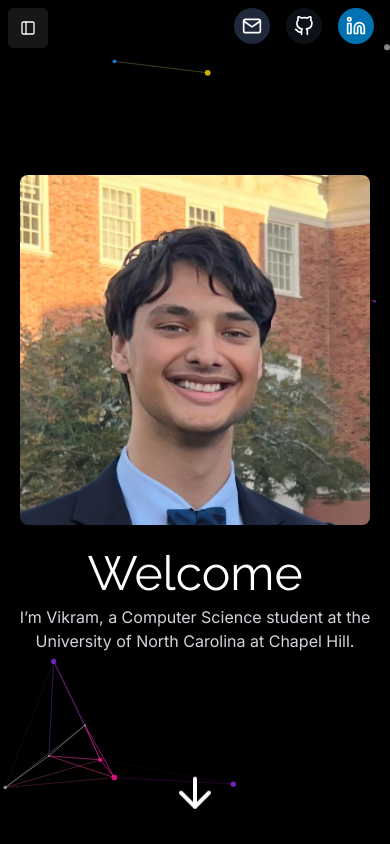
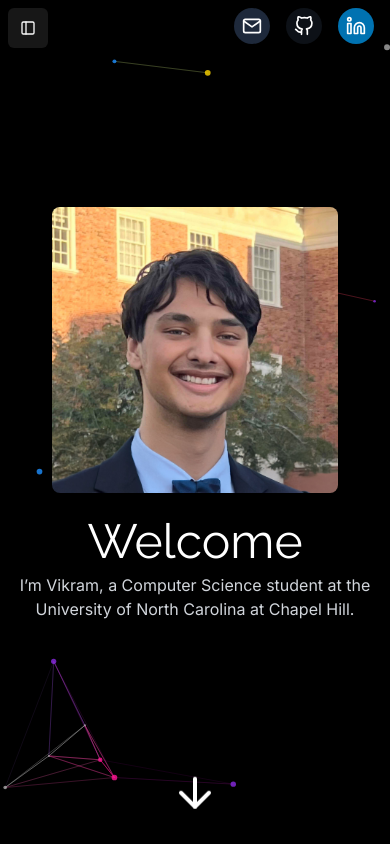
Before and after one commit to hinuiiik/portfolio, a Next.js app: page / in a window 390 px wide. Shown: the top 844 px of the page. Built offline with nearby package versions, Linux system fonts and the light colour scheme; no server answers.

Commit message:
Fix image size

```diff
--- a/src/app/page.tsx
+++ b/src/app/page.tsx
@@ -24,13 +24,27 @@ export default function Home() {
                 </div>
 
                 <div className="flex justify-end lg:ml-24">
+                    {/* Desktop */}
                     <Image
                         src="/face.jpg"
                         alt="Vikram Krishnakumar Suit Picture"
                         width={350}
                         height={350}
-                        className="rounded-lg"
+                        className="rounded-lg hidden md:block" // Hidden on small screens, shown on md and larger
                         priority
+                        loading="eager"
+                    />
+
+                    {/* Mobile */}
+                    <Image
+                        src="/face.jpg"
+                        alt="Vikram Krishnakumar Suit Picture"
+                        width={350} // Width will be overridden by Tailwind
+                        height={0} // Maintain aspect ratio
+                        className="rounded-lg block md:hidden w-4/5 mx-auto" // Shown on small screens, 80% width
+                        priority
+                        loading="eager"
+                        style={{height: "auto", width: "80%"}}
                     />
                 </div>
             </div>
```
